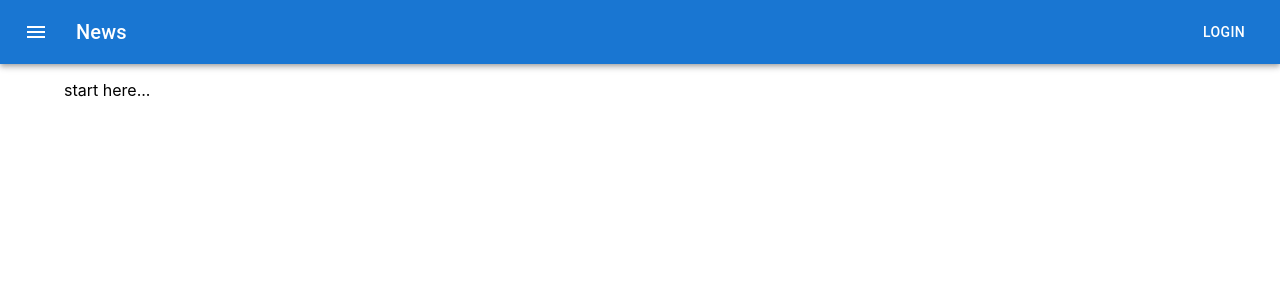
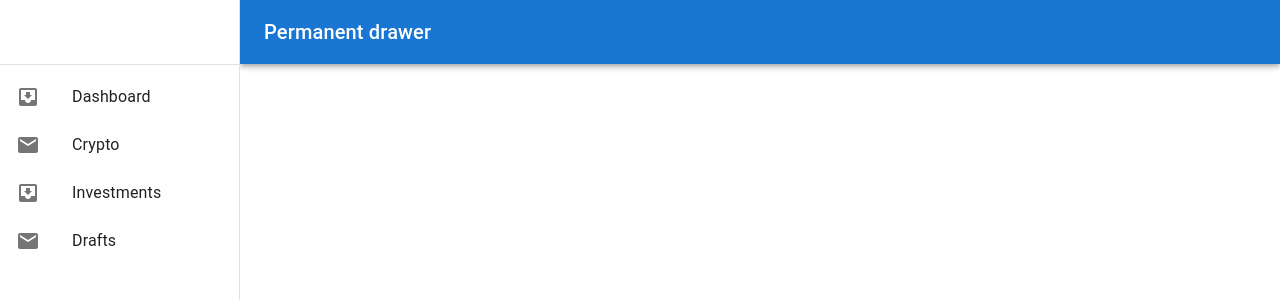
Before and after one commit to jaredtapscott/decrypto, a React (Create React App) app: page / in a window 1280 px wide. Shown: the top 300 px of the page. Built offline with nearby package versions, Linux system fonts and the light colour scheme.

Commit message:
added sidedrawer and router

```diff
--- a/src/App.tsx
+++ b/src/App.tsx
@@ -1,12 +1,12 @@
 import React from 'react';
 import './App.css';
-import Header from './components/Layouts/Header/Header';
+import SideDrawer from './components/Layouts/SideDrawer/SideDrawer';
 import { Container } from '@mui/material';
 
 function App() {
   return (
     <div className="App">
-      <Header />
+      <SideDrawer />
       <Container maxWidth="lg">
         <p>start here...</p>
       </Container>
--- a/src/components/Layouts/Header/Header.tsx
+++ b/src/components/Layouts/Header/Header.tsx
@@ -11,7 +11,7 @@ import MenuIcon from '@mui/icons-material/Menu';
 
 const Header = () => (
   <Box sx={{ flexGrow: 1 }}>
-  <AppBar position="static">
+  <AppBar color="secondary" position="static">
     <Toolbar>
       <IconButton
         size="large"
@@ -23,7 +23,7 @@ const Header = () => (
         <MenuIcon />
       </IconButton>
       <Typography variant="h6" component="div" sx={{ flexGrow: 1 }}>
-        News
+        Dashboard
       </Typography>
       <Button color="inherit">Login</Button>
     </Toolbar>
--- /dev/null
+++ b/src/components/Layouts/SideDrawer/SideDrawer.module.css
@@ -0,0 +1 @@
+.SideDrawer {}
--- /dev/null
+++ b/src/components/Layouts/SideDrawer/SideDrawer.tsx
@@ -0,0 +1,68 @@
+import React from 'react';
+import Box from '@mui/material/Box';
+import Drawer from '@mui/material/Drawer';
+import CssBaseline from '@mui/material/CssBaseline';
+import AppBar from '@mui/material/AppBar';
+import Toolbar from '@mui/material/Toolbar';
+import List from '@mui/material/List';
+import Typography from '@mui/material/Typography';
+import Divider from '@mui/material/Divider';
+import ListItem from '@mui/material/ListItem';
+import ListItemIcon from '@mui/material/ListItemIcon';
+import ListItemText from '@mui/material/ListItemText';
+import InboxIcon from '@mui/icons-material/MoveToInbox';
+import MailIcon from '@mui/icons-material/Mail';
+
+const drawerWidth = 240;
+
+const SideDrawer = () => {
+  return (
+    <Box sx={{ display: 'flex' }}>
+      <CssBaseline />
+      <AppBar
+        position="fixed"
+        sx={{ width: `calc(100% - ${drawerWidth}px)`, ml: `${drawerWidth}px` }}
+      >
+        <Toolbar>
+          <Typography variant="h6" noWrap component="div">
+            Permanent drawer
+          </Typography>
+        </Toolbar>
+      </AppBar>
+      <Drawer
+        sx={{
+          width: drawerWidth,
+          flexShrink: 0,
+          '& .MuiDrawer-paper': {
+            width: drawerWidth,
+            boxSizing: 'border-box',
+          },
+        }}
+        variant="permanent"
+        anchor="left"
+      >
+        <Toolbar />
+        <Divider />
+        <List>
+          {['Dashboard', 'Crypto', 'Investments', 'Drafts'].map((text, index) => (
+            <ListItem button key={text}>
+              <ListItemIcon>
+                {index % 2 === 0 ? <InboxIcon /> : <MailIcon />}
+              </ListItemIcon>
+              <ListItemText primary={text} />
+            </ListItem>
+          ))}
+        </List>
+      </Drawer>
+      <Box
+        component="main"
+        sx={{ flexGrow: 1, bgcolor: 'background.default', p: 3 }}
+      >
+        <Toolbar />
+
+      </Box>
+    </Box>
+  );
+}
+
+export default SideDrawer;
```
Also changed, not shown: src/components/Layouts/SideDrawer/SideDrawer.lazy.tsx (added, +11 -0 lines), 1 other file (tests, documents, lock files or other folders).
